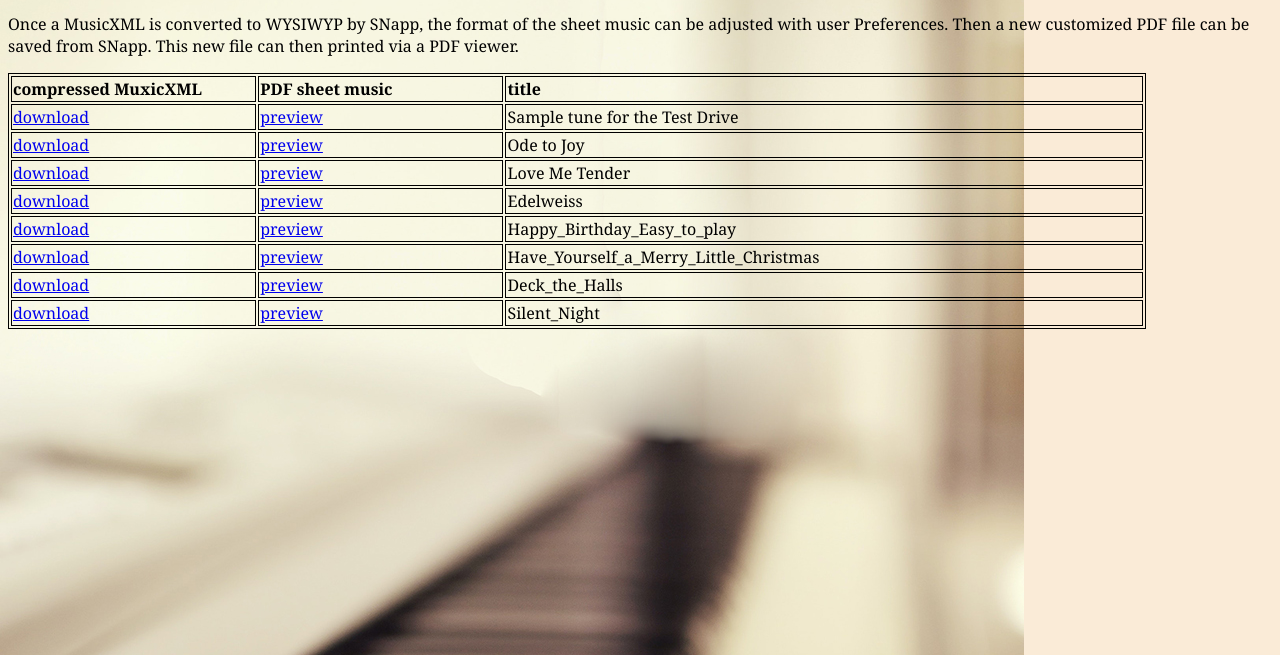
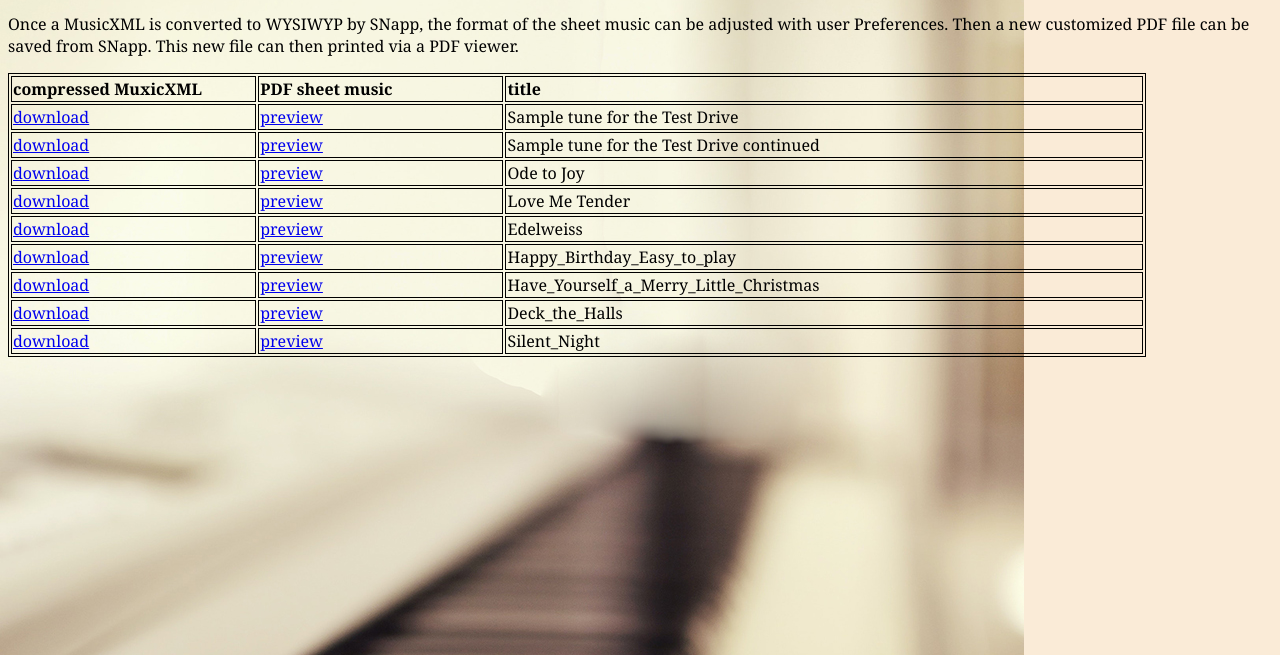
Before and after one commit to WYSIWYP/Downloads, a plain HTML site: page index.html in a window 1280 px wide. Shown: the part 133-788 px from the top of the page. Drawn offline with Linux system fonts and the light colour scheme.

Commit message:
add favicon and another sample tune

```diff
--- a/index.html
+++ b/index.html
@@ -1,7 +1,7 @@
 <!DOCTYPE html>
 <html>
   <head>
-    <title> WYSIWYP download page</title>  <!-- appears as browser tab name  -->
+    <title> WYSIWYP downloads</title>  <!-- appears as browser tab name  -->
     <meta charset="utf-8" />
     <link rel="stylesheet" href="StyleSheet1.css" />
   </head>
@@ -24,6 +24,11 @@
                       <td><a target="_blank" href="musicFiles/Sample tune for Test Drive.mxl" download>download</a></td>
                       <td><a href="musicFiles/Sample tune for Test Drive.pdf">preview</a></td>
                       <td id="index-td-title-entry">Sample tune for the Test Drive</td>
+                  </tr>
+                  <tr>
+                      <td><a target="_blank" href="musicFiles/Sample tune for Test Drive continued.mxl" download>download</a></td>
+                      <td><a href="musicFiles/Sample tune for Test Drive continued.pdf">preview</a></td>
+                      <td id="index-td-title-entry">Sample tune for the Test Drive continued</td>
                   </tr>
                   <tr>
                       <td><a target="_blank" href="musicFiles/Ode_To_Joy.mxl" download>download</a></td>
```
Also changed, not shown: favicon.ico (added), favicon.png (added), 3 other files.
